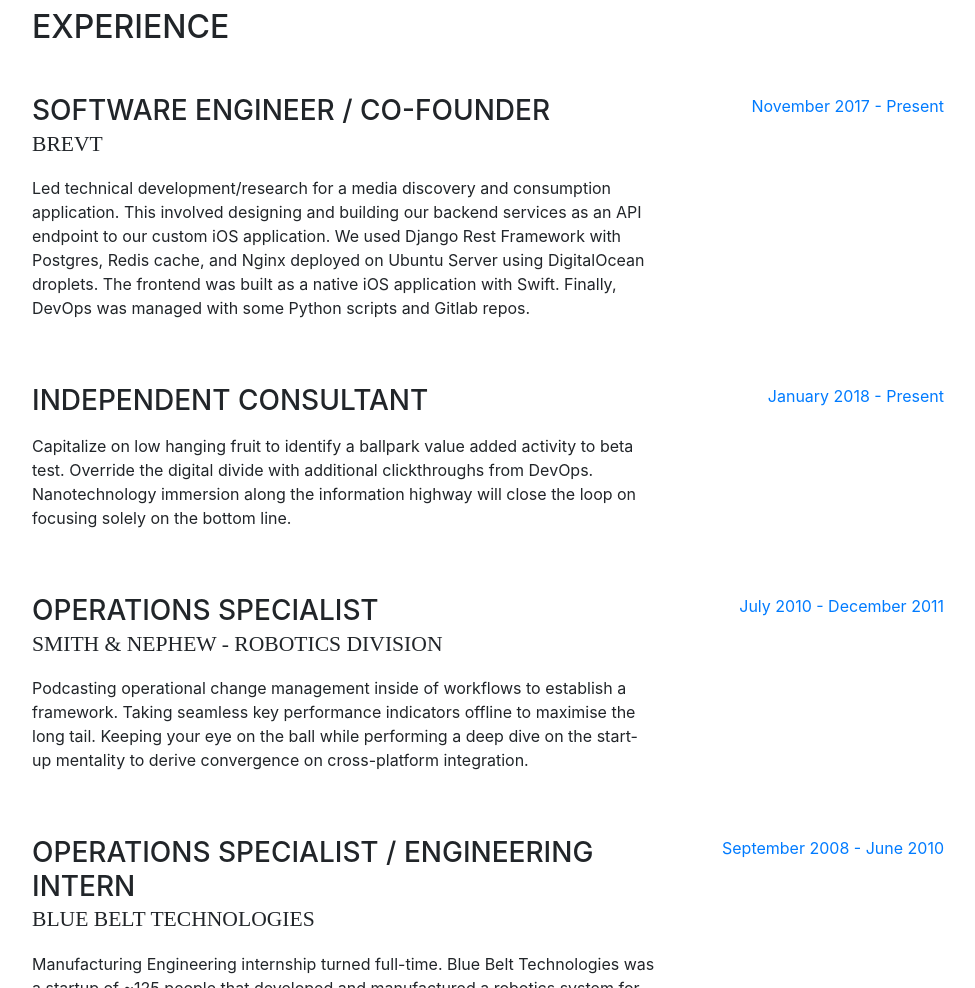
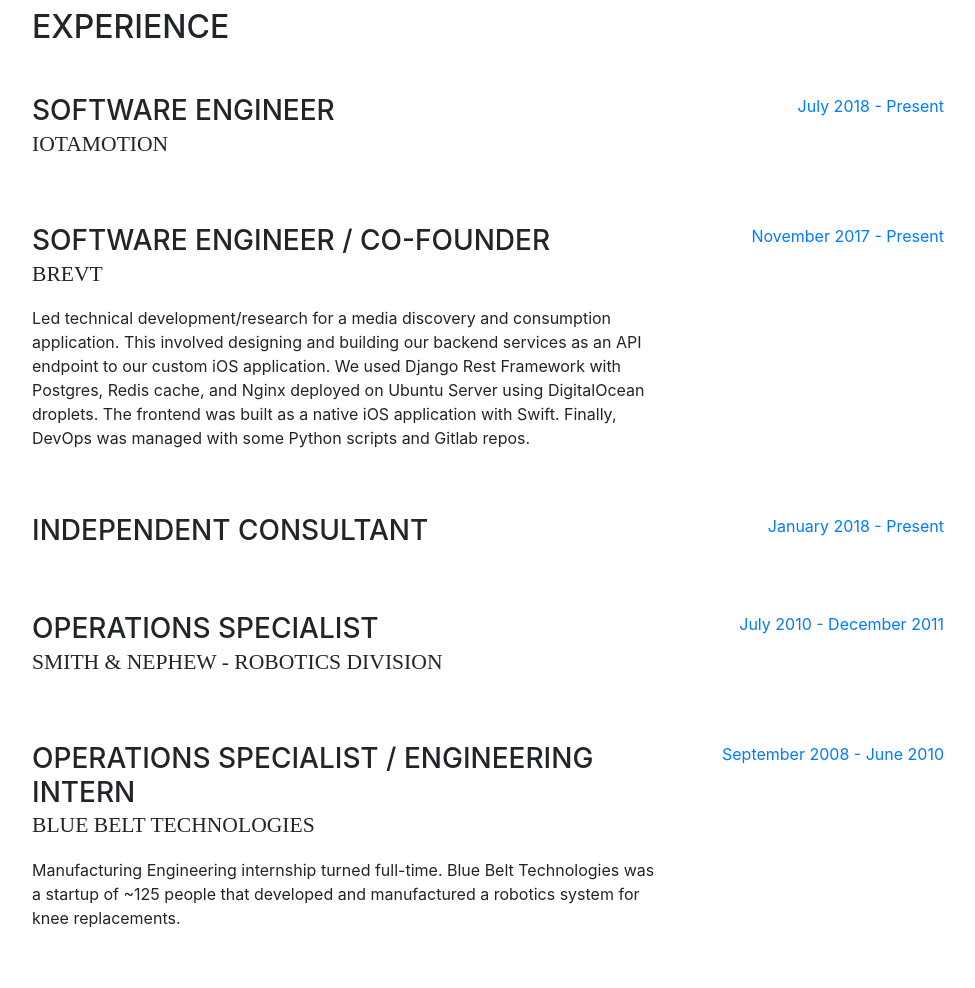
Before and after one commit to MattAndrick/MattE-J.github.io, a website with bundled scripts: page index.html in a window 1280 px wide. Shown: the part 840-1828 px from the top of the page, without its empty margins (288-1263 px from the left). Built offline with nearby package versions, Linux system fonts and the light colour scheme; a web font is replaced by a local one.

Commit message:
Removed some job details and added iota

```diff
--- a/index.html
+++ b/index.html
@@ -67,7 +67,7 @@
           <h1 class="mb-0">Matt
             <span class="text-primary">Jackels</span>
           </h1>
-          <div class="subheading mb-5">202 7th St. W. · Saint Paul, MN 55102 · (763) 244-5100 ·
+          <div class="subheading mb-5">Iowa City, IA | Minneapolis, MN ·
             <a href="mailto:matt.jackels@gmail.com">matt.jackels@gmail.com</a>
           </div>
           <p class="mb-5">.</p>
@@ -114,6 +114,17 @@
 
           <div class="resume-item d-flex flex-column flex-md-row mb-5">
             <div class="resume-content mr-auto">
+              <h3 class="mb-0">Software Engineer</h3>
+              <div class="subheading mb-3">iotaMotion</div>
+              <p></p>
+            </div>
+            <div class="resume-date text-md-right">
+              <span class="text-primary">July 2018 - Present</span>
+            </div>
+          </div>
+
+          <div class="resume-item d-flex flex-column flex-md-row mb-5">
+            <div class="resume-content mr-auto">
               <h3 class="mb-0">Software Engineer / Co-Founder</h3>
               <div class="subheading mb-3">Brevt</div>
               <p>Led technical development/research for a media discovery and consumption application. This involved designing and building our backend services as an API endpoint to our custom iOS application. We used Django Rest Framework with Postgres, Redis cache, and Nginx deployed on Ubuntu Server using DigitalOcean droplets. The frontend was built as a native iOS application with Swift. Finally, DevOps was managed with some Python scripts and Gitlab repos. </p>
@@ -127,7 +138,7 @@
             <div class="resume-content mr-auto">
               <h3 class="mb-0">Independent Consultant</h3>
               <div class="subheading mb-3"></div>
-              <p>Capitalize on low hanging fruit to identify a ballpark value added activity to beta test. Override the digital divide with additional clickthroughs from DevOps. Nanotechnology immersion along the information highway will close the loop on focusing solely on the bottom line.</p>
+              <p></p>
             </div>
             <div class="resume-date text-md-right">
               <span class="text-primary">January 2018 - Present</span>
@@ -138,7 +149,7 @@
             <div class="resume-content mr-auto">
               <h3 class="mb-0">Operations Specialist</h3>
               <div class="subheading mb-3">Smith & Nephew - Robotics Division</div>
-              <p>Podcasting operational change management inside of workflows to establish a framework. Taking seamless key performance indicators offline to maximise the long tail. Keeping your eye on the ball while performing a deep dive on the start-up mentality to derive convergence on cross-platform integration.</p>
+              <p></p>
             </div>
             <div class="resume-date text-md-right">
               <span class="text-primary">July 2010 - December 2011</span>
```
